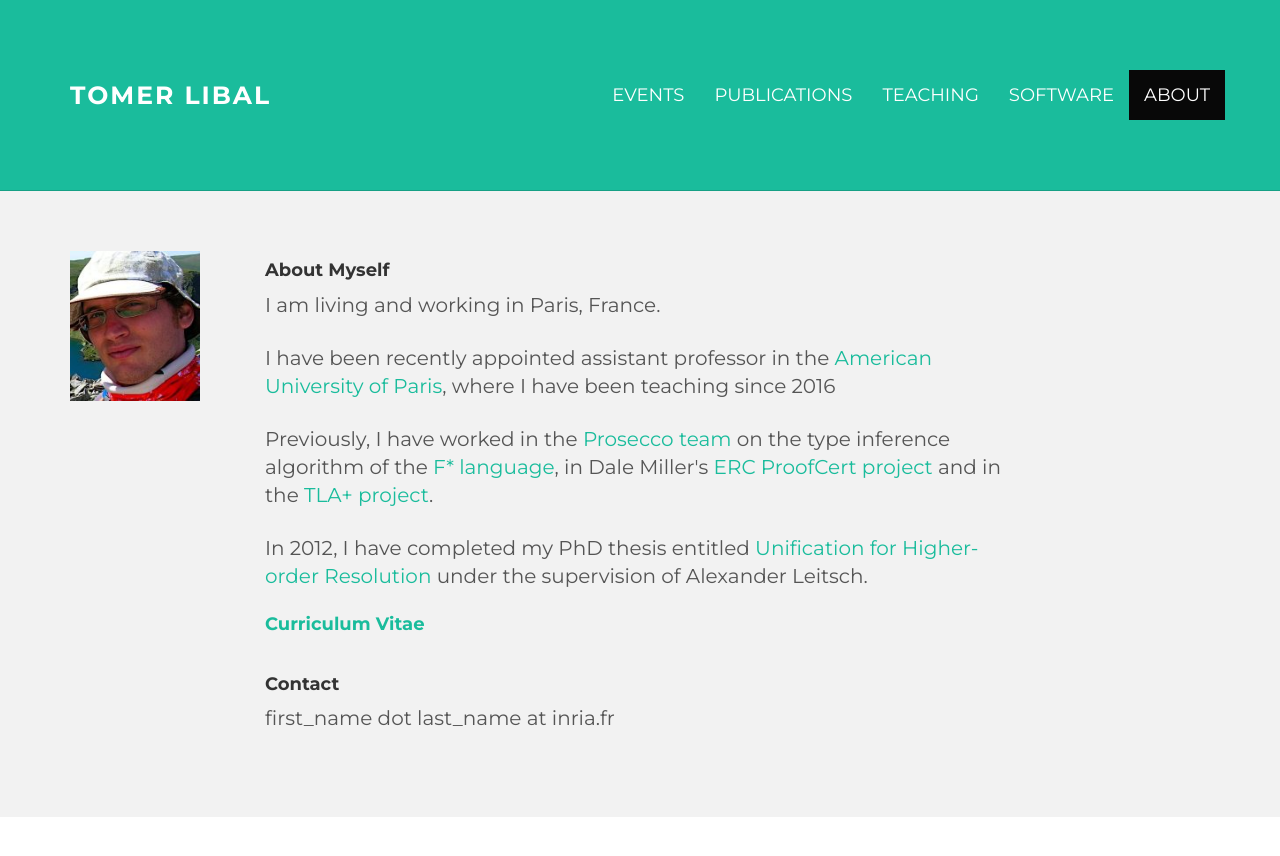
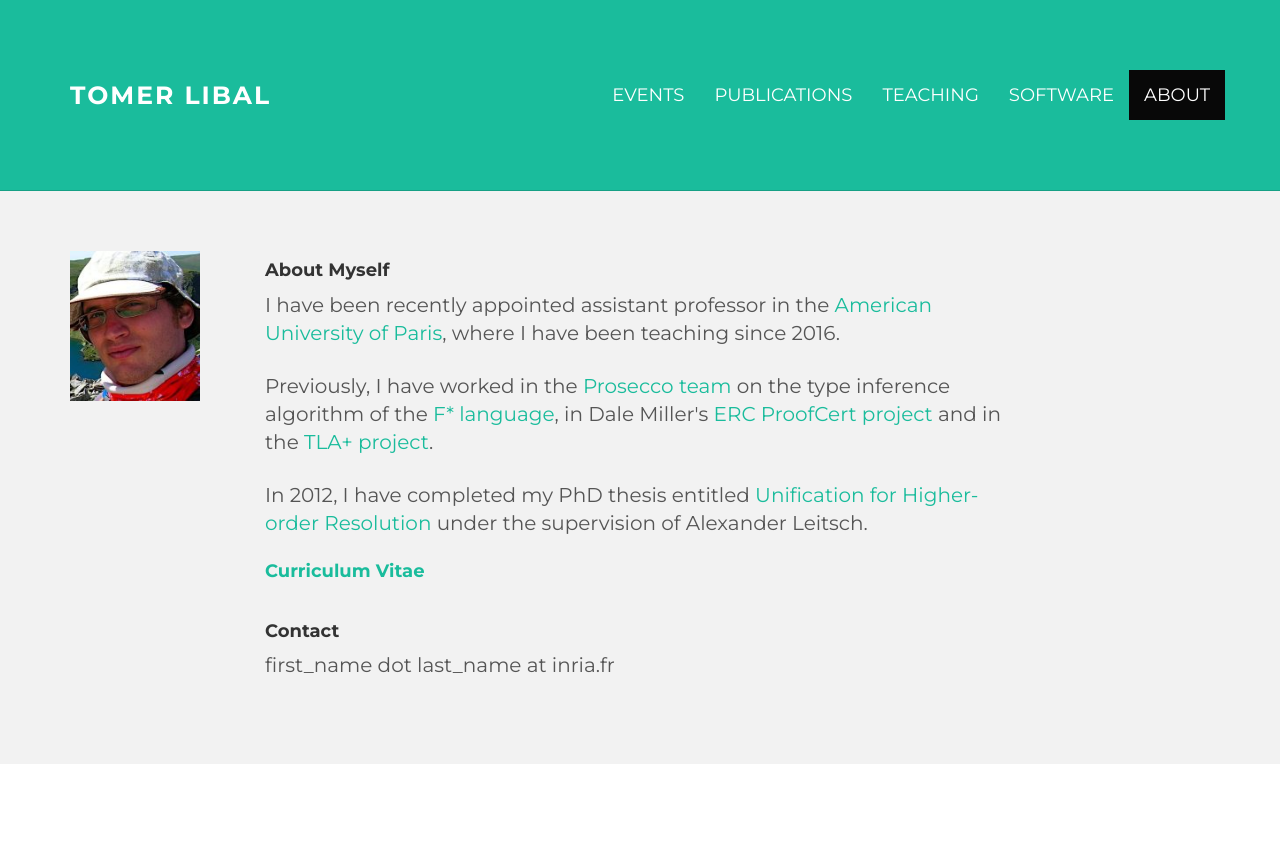
Before and after one commit to shaolintl/page, a Jekyll site: the page built from about.html, in a window 1280 px wide. Shown: the top 856 px of the page. Built offline with Jekyll 4.4.1, drawn with Linux system fonts in a browser that asks for light colours.

```diff
--- a/about.html
+++ b/about.html
@@ -13,9 +13,8 @@
         </div>
 				<div class="col-lg-8">
 					<h4>About Myself</h4>
-          <p>I am living and working in Paris, France.</p>
           <p>I have been recently appointed assistant professor in the <a href="https://www.aup.edu/">American University of Paris</a>,
-          where I have been teaching since 2016</p>
+          where I have been teaching since 2016.</p>
           <p> Previously, I have worked in the <a href="http://prosecco.gforge.inria.fr/">Prosecco team</a>
           on the type inference algorithm of the <a href="https://www.fstar-lang.org/">F* language</a>,
           in Dale Miller's <a href="https://team.inria.fr/parsifal/proofcert/">ERC ProofCert project</a> and in the <a href=""http://tla.msr-inria.inria.fr/tlaps/content/Home.html>TLA+ project</a>.</p>
```
